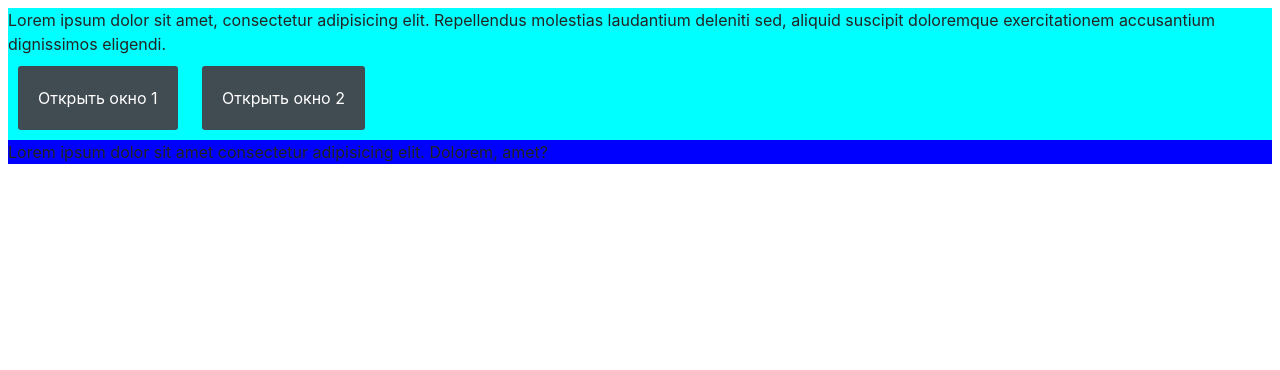
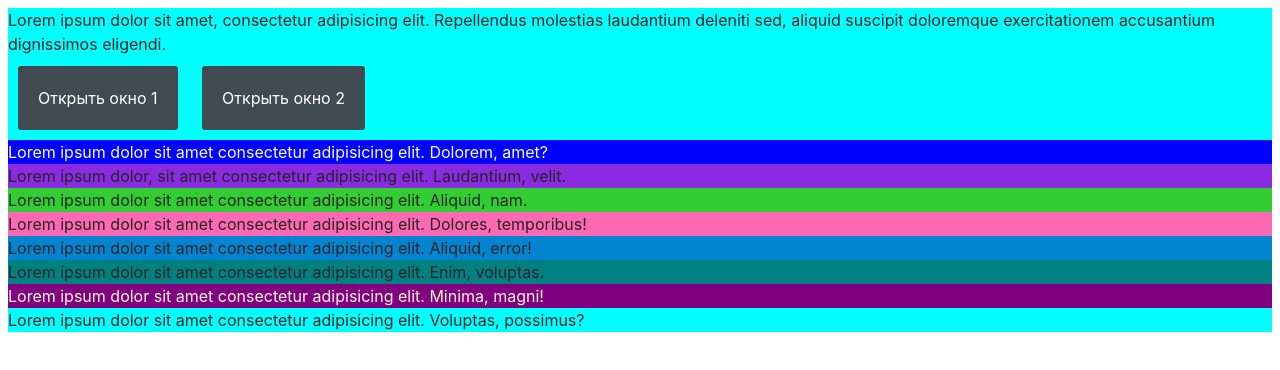
Before and after one commit to AnatoliiZhurov/Group13-14, a website built with Vite: page src/index.html in a window 1280 px wide. Built offline with nearby package versions, Linux system fonts and the light colour scheme.

Commit message:
marking-commit

```diff
--- /dev/null
+++ b/src/css/blog.css
@@ -0,0 +1,3 @@
+.blog {
+  background-color: #0284d0;
+}
--- /dev/null
+++ b/src/css/callback.css
@@ -0,0 +1,4 @@
+.callback {
+  background-color: purple;
+  color: cornsilk;
+}
--- /dev/null
+++ b/src/css/cases.css
@@ -0,0 +1,3 @@
+.cases {
+  background-color: hotpink;
+}
--- /dev/null
+++ b/src/css/features.css
@@ -0,0 +1,3 @@
+.features {
+  background-color: blueviolet;
+}
--- /dev/null
+++ b/src/css/footer.css
@@ -0,0 +1,3 @@
+.footer {
+  background-color: cyan;
+}
--- a/src/css/hero.css
+++ b/src/css/hero.css
@@ -1,3 +1,4 @@
-.hero{
-    background-color: blue;
+.hero {
+  background-color: blue;
+  color: azure;
 }
--- /dev/null
+++ b/src/css/solutions.css
@@ -0,0 +1,3 @@
+.solutions {
+  background-color: limegreen;
+}
--- a/src/css/styles.css
+++ b/src/css/styles.css
@@ -8,6 +8,13 @@
 @import url('./modal.css');
 @import url('./header.css');
 @import url('./hero.css');
+@import url('./features.css');
+@import url('./solutions.css');
+@import url('./cases.css');
+@import url('./blog.css');
+@import url('./team.css');
+@import url('./callback.css');
+@import url('./footer.css');
 
 :root {
   font-family: Inter, Avenir, Helvetica, Arial, sans-serif;
--- /dev/null
+++ b/src/css/team.css
@@ -0,0 +1,3 @@
+.team {
+  background-color: teal;
+}
--- a/src/index.html
+++ b/src/index.html
@@ -11,8 +11,16 @@
     <load src="partials/header.html" />
     <main>
       <load src="partials/hero.html" />
+      <load src="partials/features.html" />
+      <load src="partials/solutions.html" />
+      <load src="partials/cases.html" />
+      <load src="partials/blog.html" />
+      <load src="partials/team.html" />
+      <load src="partials/callback.html" />
+    </main>
 
-    </main>
+    <load src="partials/footer.html" />
+
     <load src="partials/backdrop.html" />
     <script type="module" src="/main.js"></script>
   </body>
--- /dev/null
+++ b/src/partials/blog.html
@@ -0,0 +1,3 @@
+<section class="blog">
+  Lorem ipsum dolor sit amet consectetur adipisicing elit. Aliquid, error!
+</section>
--- /dev/null
+++ b/src/partials/callback.html
@@ -0,0 +1,3 @@
+<section class="callback">
+  Lorem ipsum dolor sit amet consectetur adipisicing elit. Minima, magni!
+</section>
--- /dev/null
+++ b/src/partials/cases.html
@@ -0,0 +1,3 @@
+<section class="cases">
+  Lorem ipsum dolor sit amet consectetur adipisicing elit. Dolores, temporibus!
+</section>
--- /dev/null
+++ b/src/partials/features.html
@@ -0,0 +1,3 @@
+<section class="features">
+  Lorem ipsum dolor, sit amet consectetur adipisicing elit. Laudantium, velit.
+</section>
--- /dev/null
+++ b/src/partials/footer.html
@@ -0,0 +1,3 @@
+<footer class="footer">
+  Lorem ipsum dolor sit amet consectetur adipisicing elit. Voluptas, possimus?
+</footer>
--- /dev/null
+++ b/src/partials/solutions.html
@@ -0,0 +1,3 @@
+<section class="solutions">
+  Lorem ipsum dolor sit amet consectetur adipisicing elit. Aliquid, nam.
+</section>
--- /dev/null
+++ b/src/partials/team.html
@@ -0,0 +1,3 @@
+<section class="team">
+  Lorem ipsum dolor sit amet consectetur adipisicing elit. Enim, voluptas.
+</section>
```
